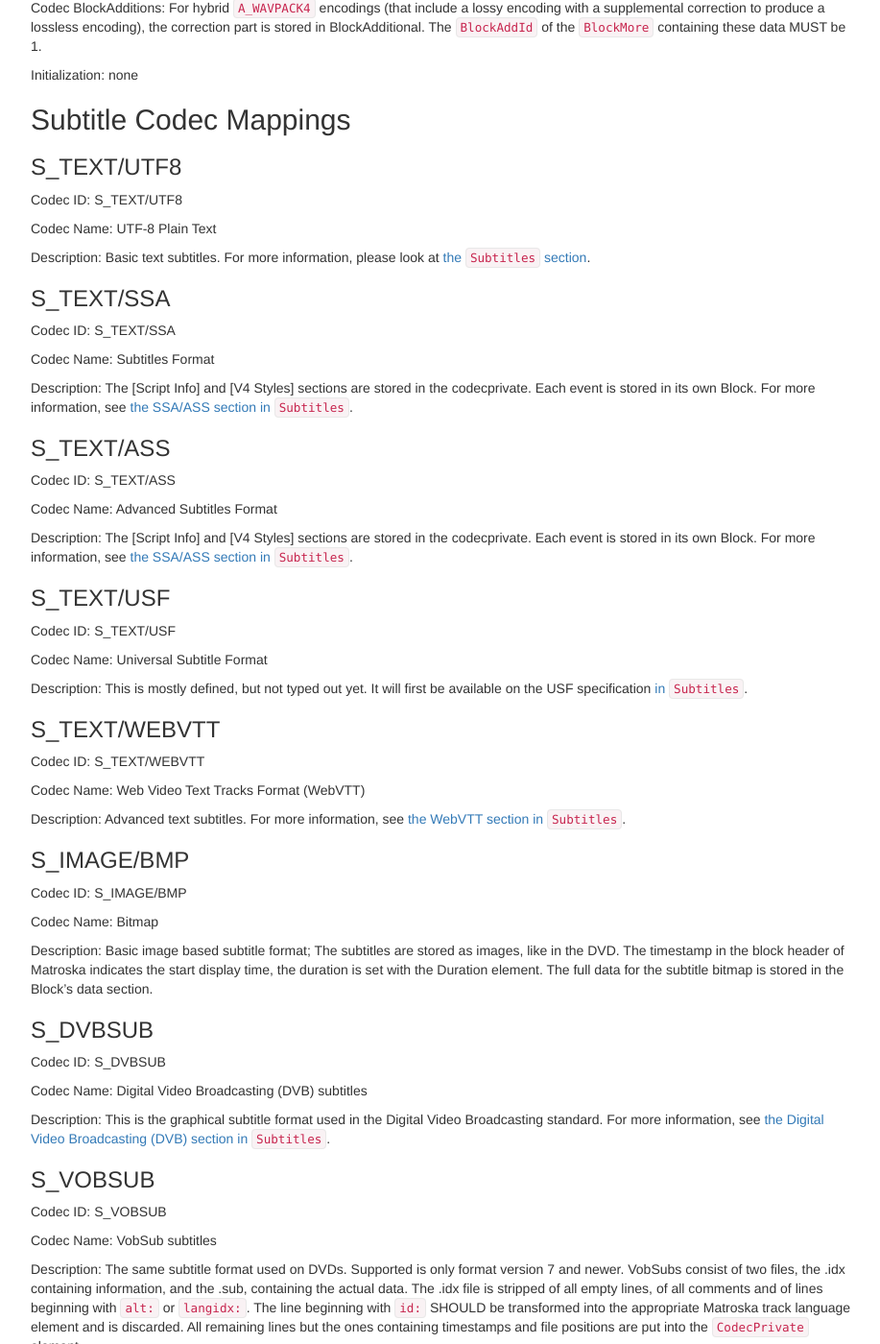
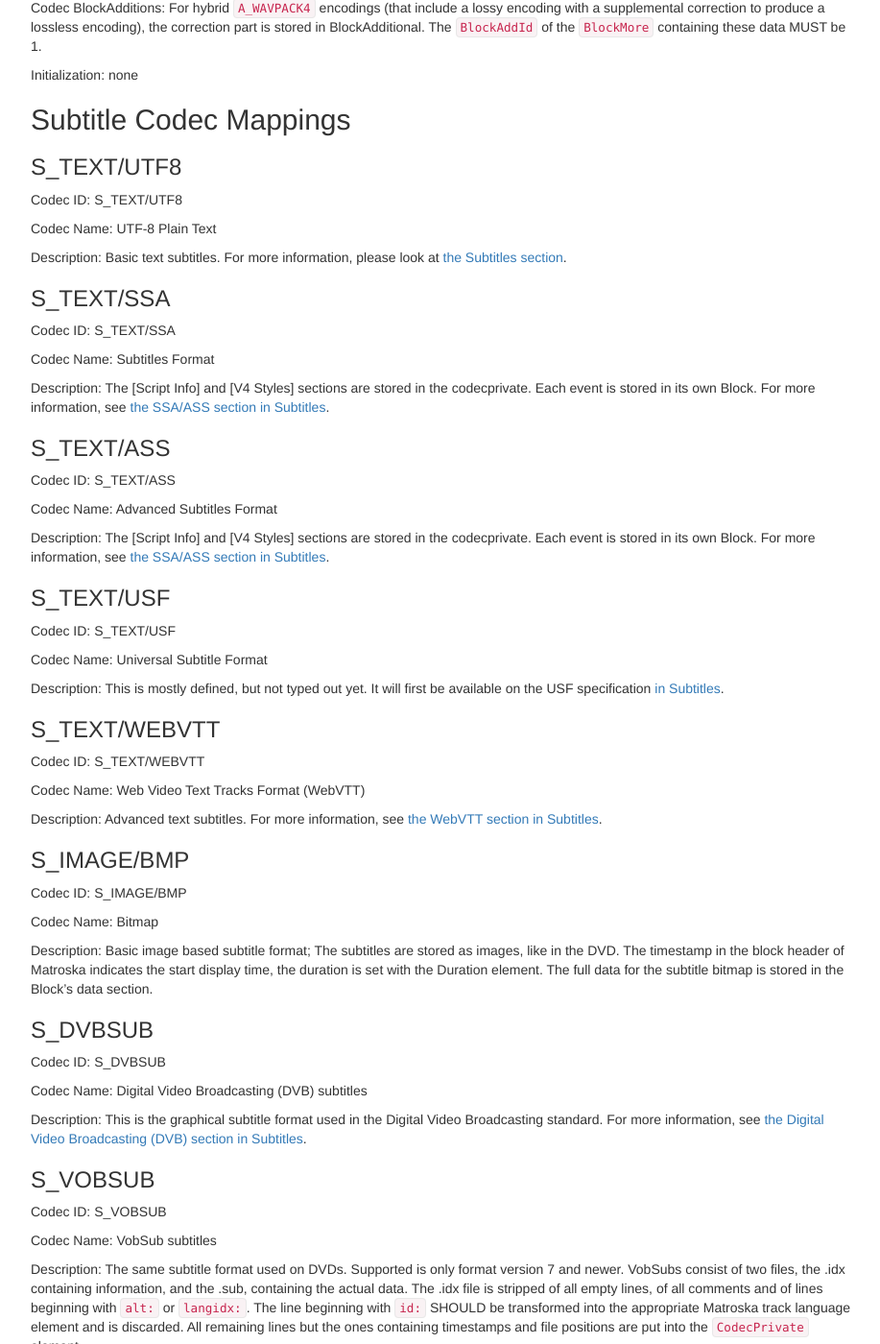
Before and after one commit to ietf-wg-cellar/matroska-specification, a Jekyll site: the page built from codec_specs.md, in a window 1280 px wide and 1400 px high, scrolled down 12986 px. Shown: the whole window at 96% size, without its empty margins (273-1190 px from the left). Built offline with Jekyll 4.4.1, drawn with Linux system fonts in a browser that asks for light colours; our own code applies the rules of GitHub Pages for plain Markdown files; some of the changed text lies outside the part shown.

Commit message:
remove backticking within link labels
not supported in newer xml2rfc processing

```diff
--- a/codec_specs.md
+++ b/codec_specs.md
@@ -667,7 +667,7 @@
 
 Codec Name: UTF-8 Plain Text
 
-Description: Basic text subtitles. For more information, please look at [the `Subtitles` section](#subtitles).
+Description: Basic text subtitles. For more information, please look at [the Subtitles section](#subtitles).
 
 ### S_TEXT/SSA
 
@@ -675,7 +675,7 @@
 
 Codec Name: Subtitles Format
 
-Description: The [Script Info] and [V4 Styles] sections are stored in the codecprivate. Each event is stored in its own Block. For more information, see [the SSA/ASS section in `Subtitles`](#subtitles).
+Description: The [Script Info] and [V4 Styles] sections are stored in the codecprivate. Each event is stored in its own Block. For more information, see [the SSA/ASS section in Subtitles](#subtitles).
 
 ### S_TEXT/ASS
 
@@ -683,7 +683,7 @@
 
 Codec Name: Advanced Subtitles Format
 
-Description: The [Script Info] and [V4 Styles] sections are stored in the codecprivate. Each event is stored in its own Block. For more information, see [the SSA/ASS section in `Subtitles`](#subtitles).
+Description: The [Script Info] and [V4 Styles] sections are stored in the codecprivate. Each event is stored in its own Block. For more information, see [the SSA/ASS section in Subtitles](#subtitles).
 
 ### S_TEXT/USF
 
@@ -691,7 +691,7 @@
 
 Codec Name: Universal Subtitle Format
 
-Description: This is mostly defined, but not typed out yet. It will first be available on the USF specification [in `Subtitles`](#subtitles).
+Description: This is mostly defined, but not typed out yet. It will first be available on the USF specification [in Subtitles](#subtitles).
 
 ### S_TEXT/WEBVTT
 
@@ -699,7 +699,7 @@
 
 Codec Name: Web Video Text Tracks Format (WebVTT)
 
-Description: Advanced text subtitles. For more information, see [the WebVTT section in `Subtitles`](#subtitles).
+Description: Advanced text subtitles. For more information, see [the WebVTT section in Subtitles](#subtitles).
 
 ### S_IMAGE/BMP
 
@@ -715,7 +715,7 @@
 
 Codec Name: Digital Video Broadcasting (DVB) subtitles
 
-Description: This is the graphical subtitle format used in the Digital Video Broadcasting standard. For more information, see [the Digital Video Broadcasting (DVB) section in `Subtitles`](#subtitles).
+Description: This is the graphical subtitle format used in the Digital Video Broadcasting standard. For more information, see [the Digital Video Broadcasting (DVB) section in Subtitles](#subtitles).
 
 ### S_VOBSUB
 
@@ -733,7 +733,7 @@
 
 Codec Name: HDMV presentation graphics subtitles (PGS)
 
-Description: This is the graphical subtitle format used on Blu-rays. For more information, see [HDMV text presentation in `Subtitles`](#subtitles).
+Description: This is the graphical subtitle format used on Blu-rays. For more information, see [HDMV text presentation in Subtitles](#subtitles).
 
 ### S_HDMV/TEXTST
 
@@ -741,7 +741,7 @@
 
 Codec Name: HDMV text subtitles
 
-Description: This is the textual subtitle format used on Blu-rays. For more information, see [HDMV graphics presentation in `Subtitles`](#subtitles).
+Description: This is the textual subtitle format used on Blu-rays. For more information, see [HDMV graphics presentation in Subtitles](#subtitles).
 
 ### S_KATE
 
```
Also changed, not shown: chapters.md (+1 -1 lines).
